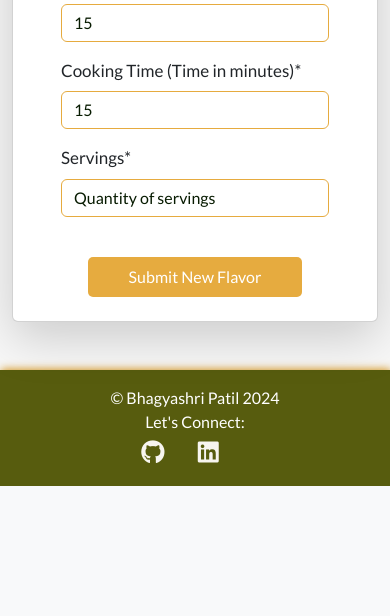
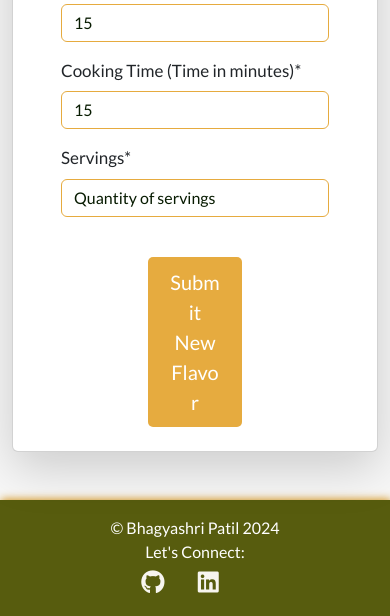
Before and after one commit to bhagyashriyogeshpatil/flavor-fusion, a Django app: page /new_flavors/ in a window 390 px wide. Shown: the part 1464-2080 px from the top of the page. Before the commit the page ends 1950 px from the top, so only its background shows below. Run offline with Django 5.2, Linux system fonts and the light colour scheme; the visitor is signed in with stand-in values (Sample User, id 1); data that the repository does not hold is empty; some libraries are stand-ins or nearby versions.

Commit message:
revert the changes

```diff
--- a/static/css/style.css
+++ b/static/css/style.css
@@ -407,12 +407,3 @@ footer > a {
 #edit-button, #delete-button {
     width: 25%;
 }
-
-/* Media query for screen sizes less than 768px */
-@media (max-width: 767px) {
-    .custom-btn {
-        width: 80%;
-        font-size: 1rem;
-        padding: 8px 16px;
-    }
-}
```
Also changed, not shown: 1 other file.
